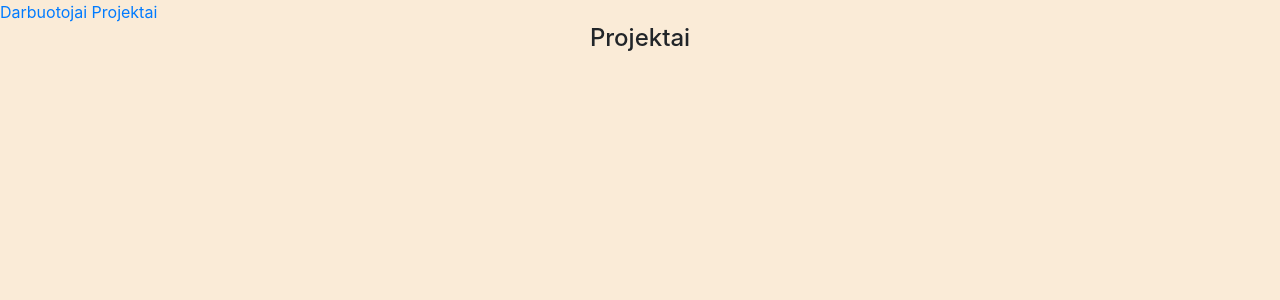
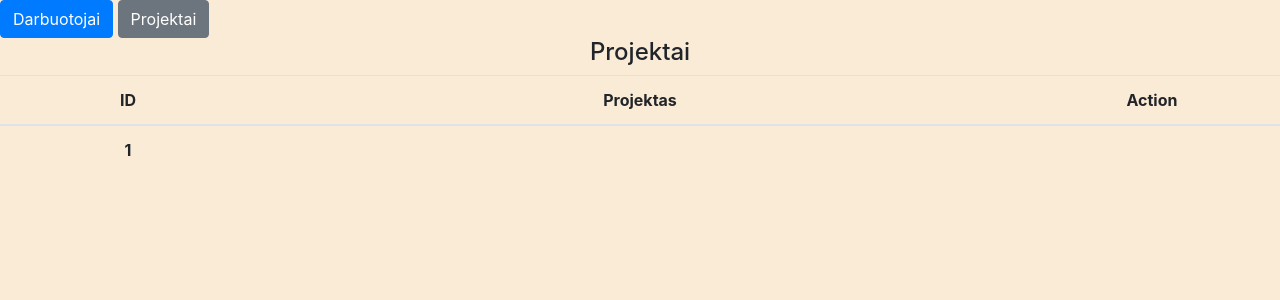
Before and after one commit to Adgeras/SPRINT2-PHP, a PHP site: page /SPRINT2/ in a window 1280 px wide. Shown: the top 300 px of the page. Run offline with PHP 8.4, Linux system fonts and the light colour scheme; tables that the repository leaves empty or names only in its code hold one stand-in row (values such as "Sample post"); data that the repository does not hold is empty.

Commit message:
2 lentos su hrefu veikia

```diff
--- a/index.php
+++ b/index.php
@@ -17,17 +17,12 @@ if (isset($_GET["a"]) AND $_GET["a"] === 'darbuotojai') {
 include $lenta;
  -->
 
+<a class="btn btn-primary"href="http://localhost/SPRINT2%20PHP?a=darbuotojai">Darbuotojai</a>
 
-
-
-<a href="http://localhost/SPRINT2%20PHP?a=darbuotojai">Darbuotojai</a>
-
-<a href="http://localhost/SPRINT2%20PHP?a=projektai">Projektai</a>
+<a class="btn btn-secondary"href="http://localhost/SPRINT2%20PHP?a=projektai">Projektai</a>
 
 <?php if (isset($_GET["a"]) AND $_GET["a"] === 'darbuotojai'){ ?>
-<h4 class="text-center">Darbuotojai & Projektai</h4>
-
-
+<h4 class="text-center">Darbuotojai</h4>
 
 <table class="table">
   <thead>
@@ -58,14 +53,44 @@ require_once 'connect.php';
   </tbody>
 </table>
 <?php
+/************************************************************************************* */
+/***********************ANTROS LENTELES PAJUNGIMAS */
+/*************************************************************************************** */
+} else {
 
-/***********************ANTROS LENTELES PAJUNGIMAS */
-}else {
-echo  '<h4 class="text-center">Projektai</h4>';
+?>
+<h4 class="text-center">Projektai</h4>
 
+<table class="table">
+  <thead>
+    <tr>
+      <th scope="col" class="text-center" style="width:20%">ID</th>
+      <th scope="col" class="text-center" style="width:60%">Projektas</th>
+      <th scope="col" class="text-center" style="width:20%">Action</th>
+    </tr>
+  </thead>
+  <tbody>
 
+  <?php
+  // duombazės pajungimas:
+require_once 'connect.php';
+
+    $projektai = (mysqli_query($connect, "SELECT * FROM darbuotojai.projektai"));
+    $projektai = mysqli_fetch_all($projektai);
+    // printink($projektai);
+      foreach($projektai as $projektas){
+        ?> <!-- atjungiu php koda -->
+          <tr>
+            <th scope="row" class="text-center" style="width:20%"><?=$projektas[0] ?></th>
+            <td class="text-center" style="width:20%"><?=$projektas[1]?></td>
+          </tr>
+        <?php // vel prijungiu php koda
+      }
+  ?>
+  </tbody>
+</table>
+<?php
 }
-
 ?>
 </body>
 </html>
```
